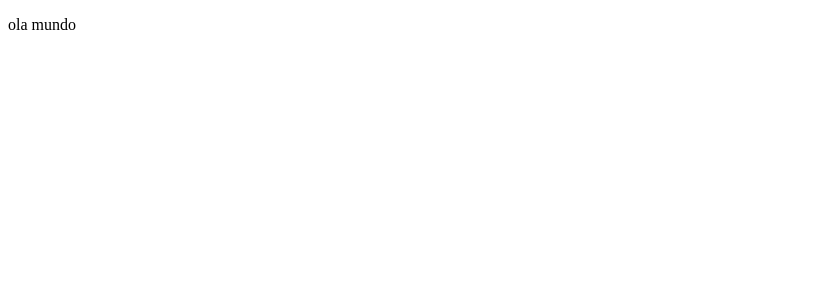
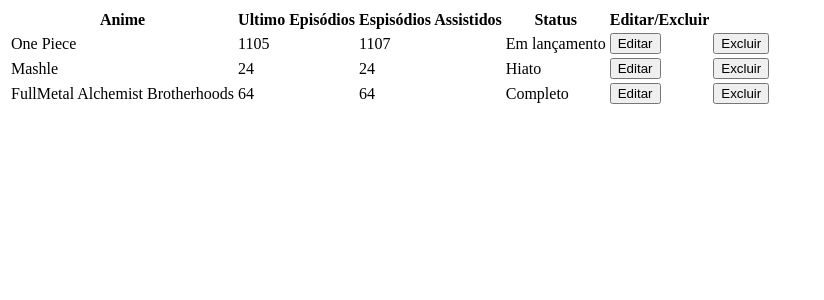
Before and after one commit to jefersongjr/anime-check-list, a React (Vite) app in the folder frontend/: page / in a window 1280 px wide. Shown: the top 300 px of the page, without its empty margins (0-824 px from the left). Built offline with nearby package versions, Linux system fonts and the light colour scheme.

Commit message:
feat :sparkles: criando  tabela de animes

```diff
--- a/frontend/src/pages/AnimeList.jsx
+++ b/frontend/src/pages/AnimeList.jsx
@@ -1,7 +1,45 @@
+import animes from '../db/animes';
+
 function AnimeList() {
   return (
     <section className="main-section">
-      <p>ola mundo</p>
+      <table>
+        <thead>
+          <tr>
+            <th>Anime</th>
+            <th>Ultimo Episódios</th>
+            <th>Espisódios Assistidos</th>
+            <th>Status</th>
+            <th>Editar/Excluir</th>
+          </tr>
+        </thead>
+        <tbody>
+          { animes && animes.map((anime) => (
+            <tr key={ anime.id }>
+              <td>{anime.animeName}</td>
+              <td>{anime.watchedEpisodes}</td>
+              <td>{anime.lastEpisode}</td>
+              <td>{anime.status}</td>
+              <td>
+                <button
+                  type="button"
+                >
+                  Editar
+                </button>
+              </td>
+              <td>
+                <button
+                  type="button"
+                >
+                  Excluir
+                </button>
+              </td>
+            </tr>
+
+          ))}
+        </tbody>
+      </table>
+
     </section>
   );
 }
```
